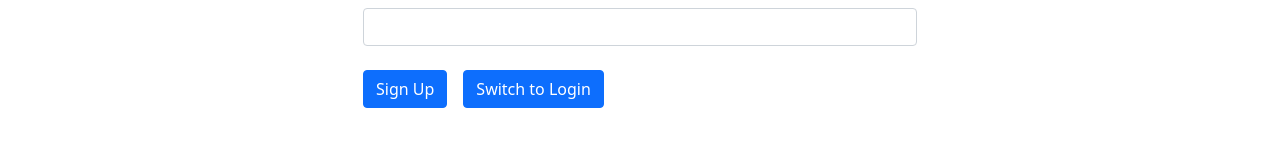
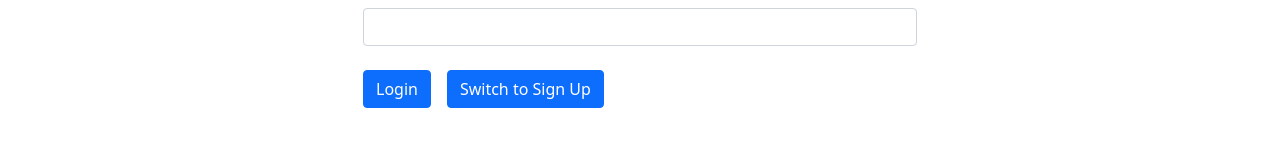
Before and after one commit to N1ggels-Angular/RecipeBook, an Angular app: page /auth in a window 1280 px wide. Shown: the part 166-312 px from the top of the page. Built offline with nearby package versions, Linux system fonts and the light colour scheme.

Commit message:
Switching Between Auth Modes

```diff
--- a/src/app/auth/auth.component.html
+++ b/src/app/auth/auth.component.html
@@ -12,9 +12,9 @@
       </div>
 
       <div>
-        <button class="btn btn-primary">Sign Up</button>
+        <button type="submit" class="btn btn-primary">{{ isLoginMode ? 'Login' : 'Sign Up' }}</button>
 
-        <button class="btn btn-primary">Switch to Login</button>
+        <button type="button" class="btn btn-primary" (click)="onSwitchMode()">Switch to {{ isLoginMode ? 'Sign Up' : 'Login' }}</button>
       </div>
     </form>
   </div>
--- a/src/app/auth/auth.component.ts
+++ b/src/app/auth/auth.component.ts
@@ -5,5 +5,9 @@
   templateUrl: './auth.component.html'
 })
 export class AuthComponent {
+  isLoginMode = true;
 
+  onSwitchMode() {
+    this.isLoginMode = !this.isLoginMode
+  }
 }
```
